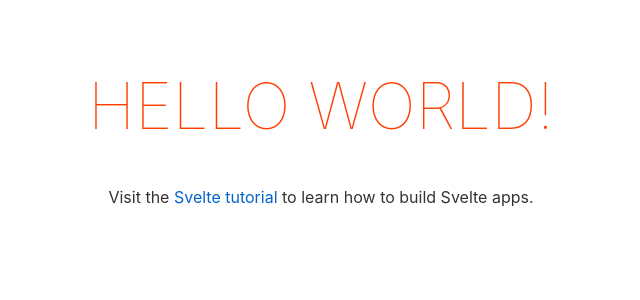
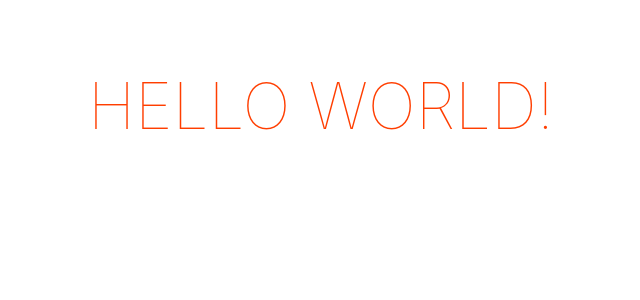
Before and after one commit to tkdalic/indexed-kv, a Svelte app in the folder sample/: page / in a window 1280 px wide. Shown: the top 300 px of the page, without its empty margins (319-959 px from the left). Built offline with nearby package versions, Linux system fonts and the light colour scheme.

Commit message:
build: format

```diff
--- a/sample/src/App.svelte
+++ b/sample/src/App.svelte
@@ -1,11 +1,6 @@
 <script>
   export let name;
 </script>
-
-<main>
-	<h1>Hello {name}!</h1>
-	<p>Visit the <a href="https://svelte.dev/tutorial">Svelte tutorial</a> to learn how to build Svelte apps.</p>
-</main>
 
 <style>
   main {
@@ -28,3 +23,7 @@
     }
   }
 </style>
+
+<main>
+  <h1>Hello {name}!</h1>
+</main>
```
Also changed, not shown: sample/src/main.js (+5 -5 lines). Lines whose indentation alone changed are shown as unchanged.
